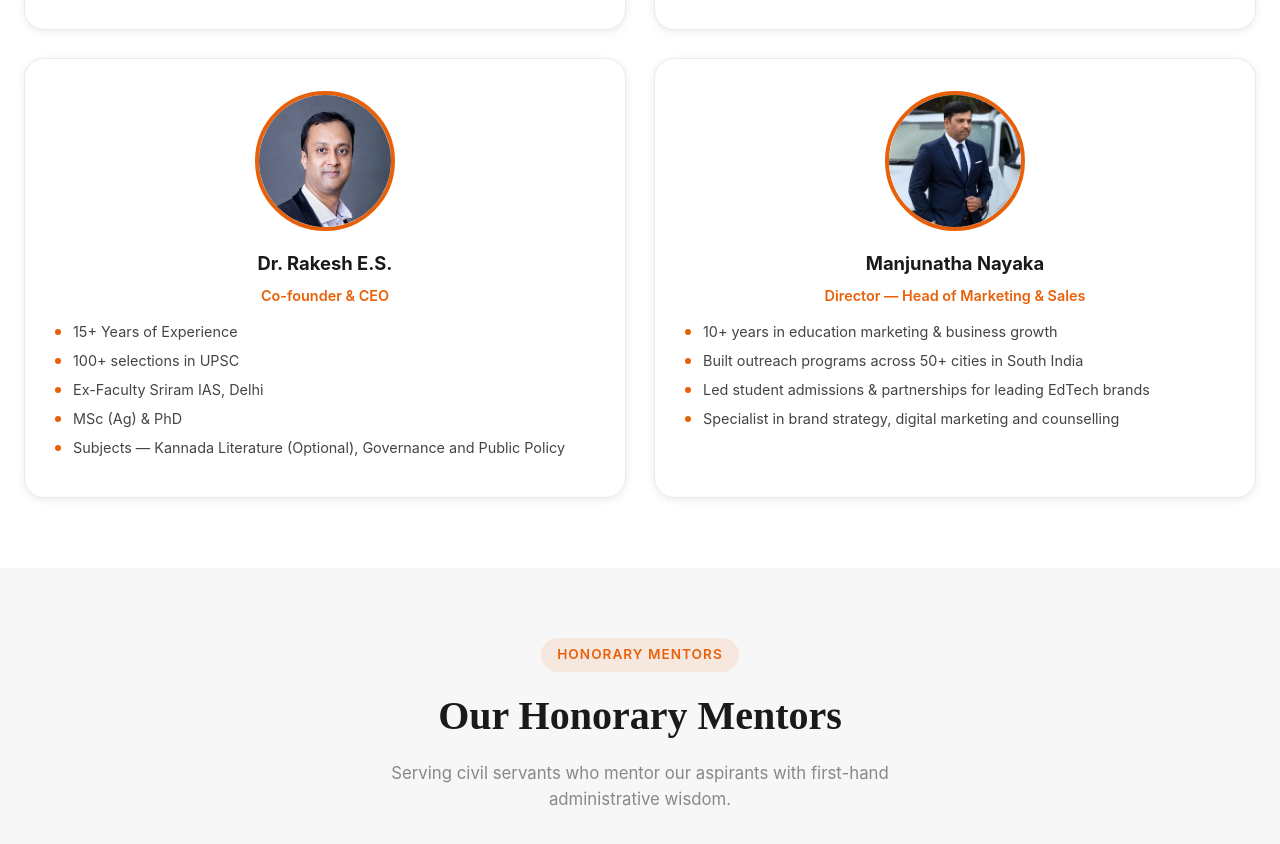
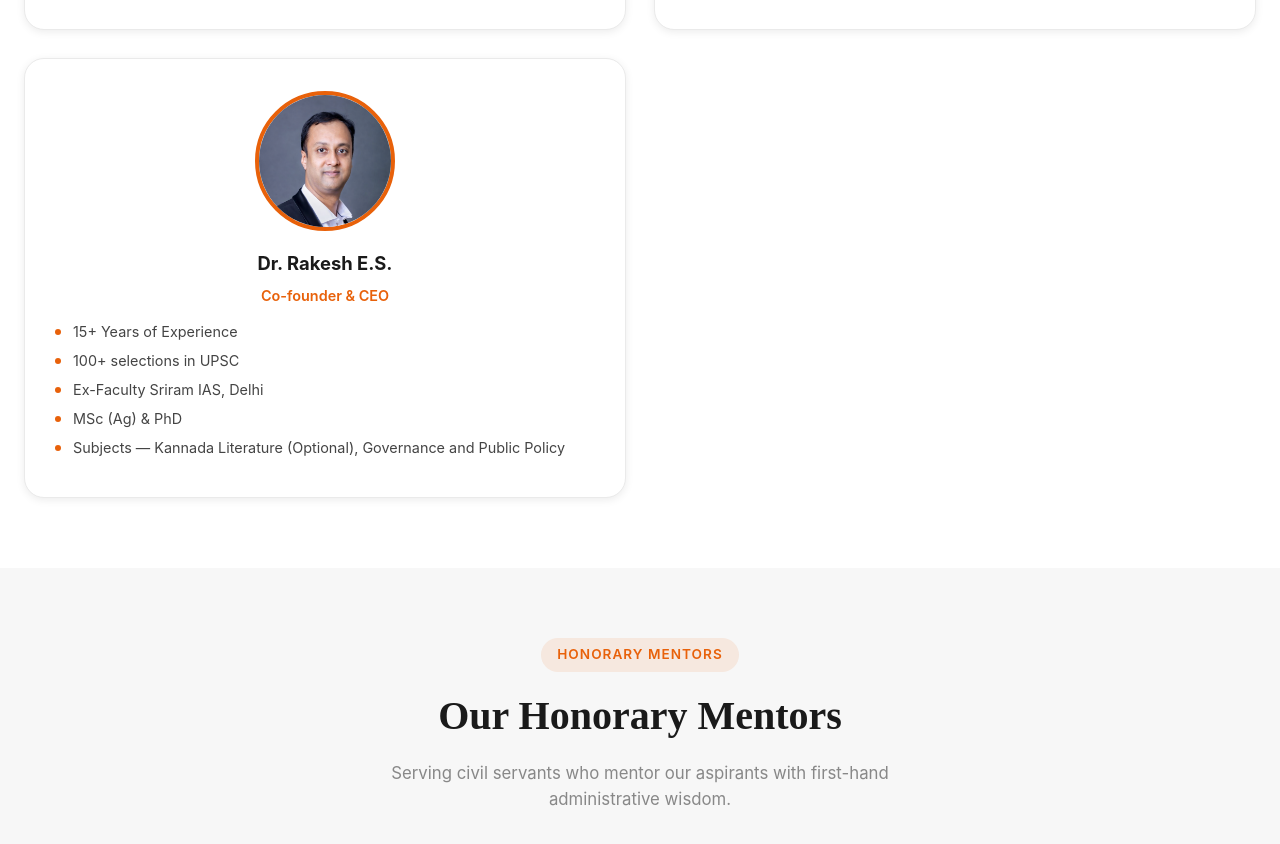
Before and after one commit to galagaliprashant/mentora_web_app, a website built with Vite: page team.html in a window 1280 px wide. Shown: the part 1196-2040 px from the top of the page. Built offline with nearby package versions, Linux system fonts and the light colour scheme; some packages are replaced by stand-ins of ours; no server answers.

Commit message:
Removed Manjunath's profile from the team.html (#138)
This was created on the request from the Manjuanth for his peronal reasons.

```diff
--- a/team.html
+++ b/team.html
@@ -143,20 +143,6 @@
               <li>Ex-Faculty Sriram IAS, Delhi</li>
               <li>MSc (Ag) &amp; PhD</li>
               <li>Subjects — Kannada Literature (Optional), Governance and Public Policy</li>
-            </ul>
-          </div>
-        </article>
-
-        <article class="team-card team-card--lead">
-          <div class="team-card__img"><img src="/manjunatha-nayaka.jpeg" alt="Manjunatha Nayaka" /></div>
-          <div class="team-card__body">
-            <h3>Manjunatha Nayaka</h3>
-            <span class="team-card__role">Director — Head of Marketing &amp; Sales</span>
-            <ul class="team-card__points">
-              <li>10+ years in education marketing &amp; business growth</li>
-              <li>Built outreach programs across 50+ cities in South India</li>
-              <li>Led student admissions &amp; partnerships for leading EdTech brands</li>
-              <li>Specialist in brand strategy, digital marketing and counselling</li>
             </ul>
           </div>
         </article>
```
